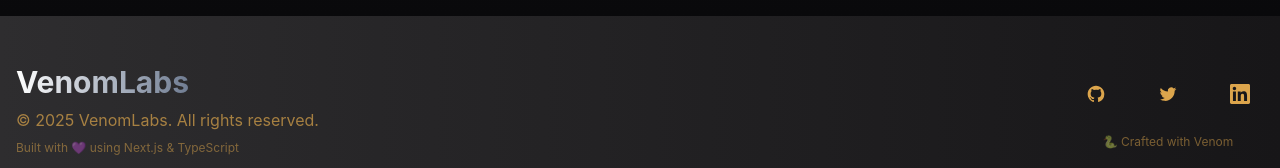
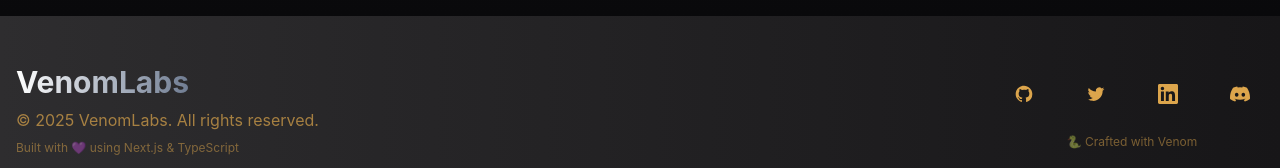
Before and after one commit to mikenike360/VenomLabs, a Next.js app: page / in a window 1280 px wide. Shown: the part 5980-6148 px from the top of the page. Built offline with nearby package versions, Linux system fonts and the light colour scheme.

Commit message:
added discord button to footer

```diff
--- a/src/app/page.tsx
+++ b/src/app/page.tsx
@@ -812,6 +812,17 @@
                   <path d="M20.447 20.452h-3.554v-5.569c0-1.328-.027-3.037-1.852-3.037-1.853 0-2.136 1.445-2.136 2.939v5.667H9.351V9h3.414v1.561h.046c.477-.9 1.637-1.85 3.37-1.85 3.601 0 4.267 2.37 4.267 5.455v6.286zM5.337 7.433c-1.144 0-2.063-.926-2.063-2.065 0-1.138.92-2.063 2.063-2.063 1.14 0 2.064.925 2.064 2.063 0 1.139-.925 2.065-2.064 2.065zm1.782 13.019H3.555V9h3.564v11.452zM22.225 0H1.771C.792 0 0 .774 0 1.729v20.542C0 23.227.792 24 1.771 24h20.451C23.2 24 24 23.227 24 22.271V1.729C24 .774 23.2 0 22.222 0h.003z" />
                 </svg>
               </a>
+              <a
+                href="https://discord.gg/BXUTyRf5Jb"
+                target="_blank"
+                rel="noopener noreferrer"
+                className="btn btn-ghost btn-circle"
+                aria-label="Discord"
+              >
+                <svg className="w-5 h-5" fill="currentColor" viewBox="0 0 24 24">
+                  <path d="M20.317 4.37a19.791 19.791 0 0 0-4.885-1.515.074.074 0 0 0-.079.037c-.21.375-.444.864-.608 1.25a18.27 18.27 0 0 0-5.487 0 12.64 12.64 0 0 0-.617-1.25.077.077 0 0 0-.079-.037A19.736 19.736 0 0 0 3.677 4.37a.07.07 0 0 0-.032.027C.533 9.046-.32 13.58.099 18.057a.082.082 0 0 0 .031.057 19.9 19.9 0 0 0 5.993 3.03.078.078 0 0 0 .084-.028c.462-.63.874-1.295 1.226-1.994a.076.076 0 0 0-.041-.106 13.107 13.107 0 0 1-1.872-.892.077.077 0 0 1-.008-.128 10.2 10.2 0 0 0 .372-.292.074.074 0 0 1 .077-.01c3.928 1.793 8.18 1.793 12.062 0a.074.074 0 0 1 .078.01c.12.098.246.198.373.292a.077.077 0 0 1-.006.127 12.299 12.299 0 0 1-1.873.892.077.077 0 0 0-.041.107c.36.698.772 1.362 1.225 1.993a.076.076 0 0 0 .084.028 19.839 19.839 0 0 0 6.002-3.03.077.077 0 0 0 .032-.054c.5-5.177-.838-9.674-3.549-13.66a.061.061 0 0 0-.031-.03zM8.02 15.33c-1.183 0-2.157-1.085-2.157-2.419 0-1.333.956-2.419 2.157-2.419 1.21 0 2.176 1.096 2.157 2.42 0 1.333-.956 2.418-2.157 2.418zm7.975 0c-1.183 0-2.157-1.085-2.157-2.419 0-1.333.955-2.419 2.157-2.419 1.21 0 2.176 1.096 2.157 2.42 0 1.333-.946 2.418-2.157 2.418z"/>
+                </svg>
+              </a>
             </div>
               <div className="text-xs text-base-content/50">
                 🐍 Crafted with Venom
```
